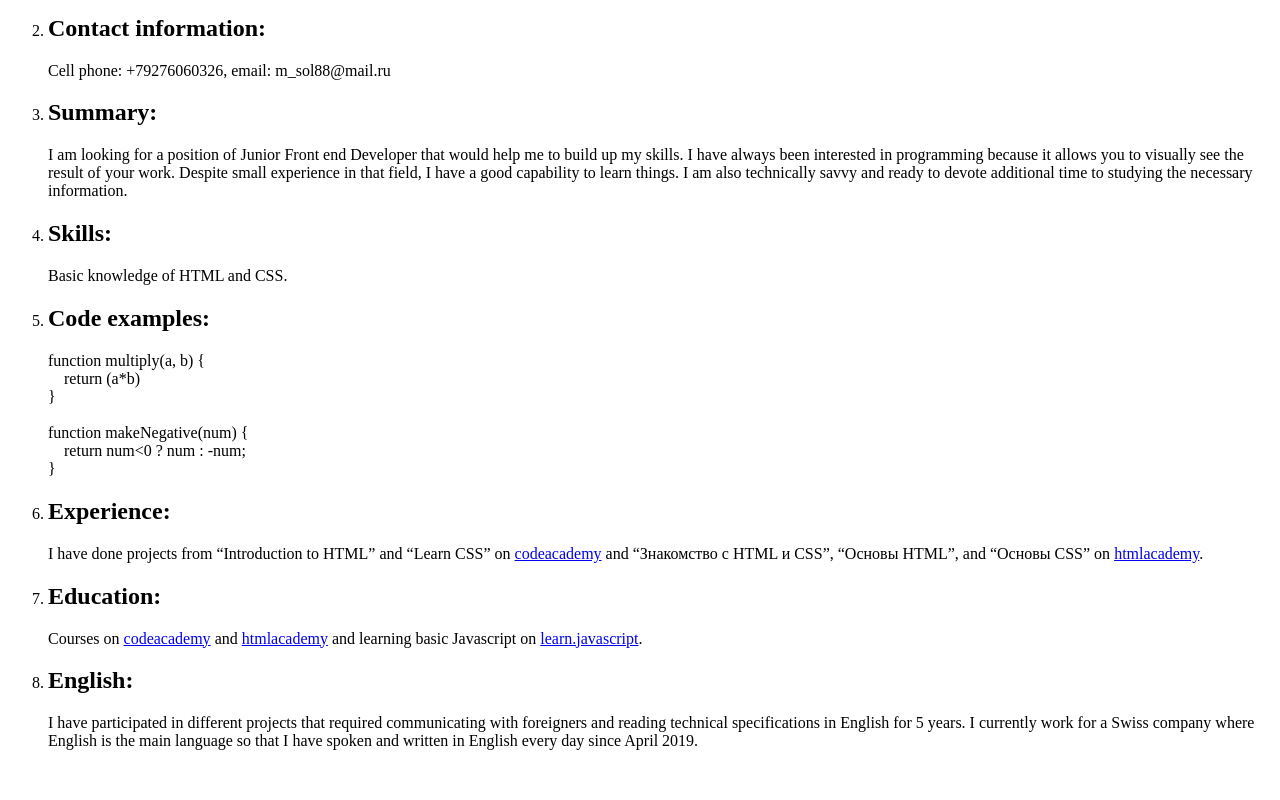
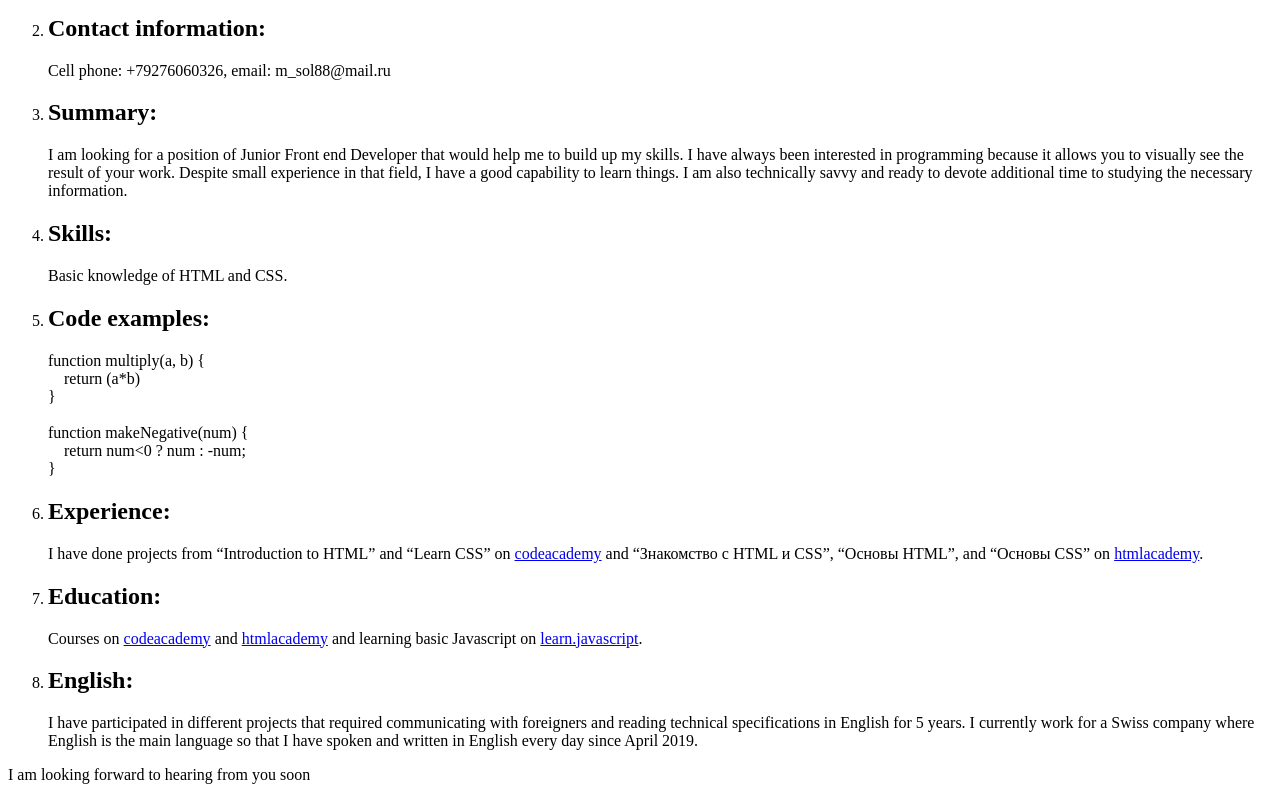
Before and after one commit to Vetra194/rsschool-cv, a plain HTML site: page index.html in a window 1280 px wide. Shown: the part 474-1274 px from the top of the page. Before the commit the page ends 1240 px from the top, so only its background shows below. Drawn offline with Linux system fonts and the light colour scheme.

Commit message:
feat: add footer

```diff
--- a/index.html
+++ b/index.html
@@ -71,6 +71,8 @@
             </li>
         </ol>
     </main>
-
+    <footer>
+        <p>I am looking forward to hearing from you soon</p>
+    </footer>
 </body>
 </html>
```
